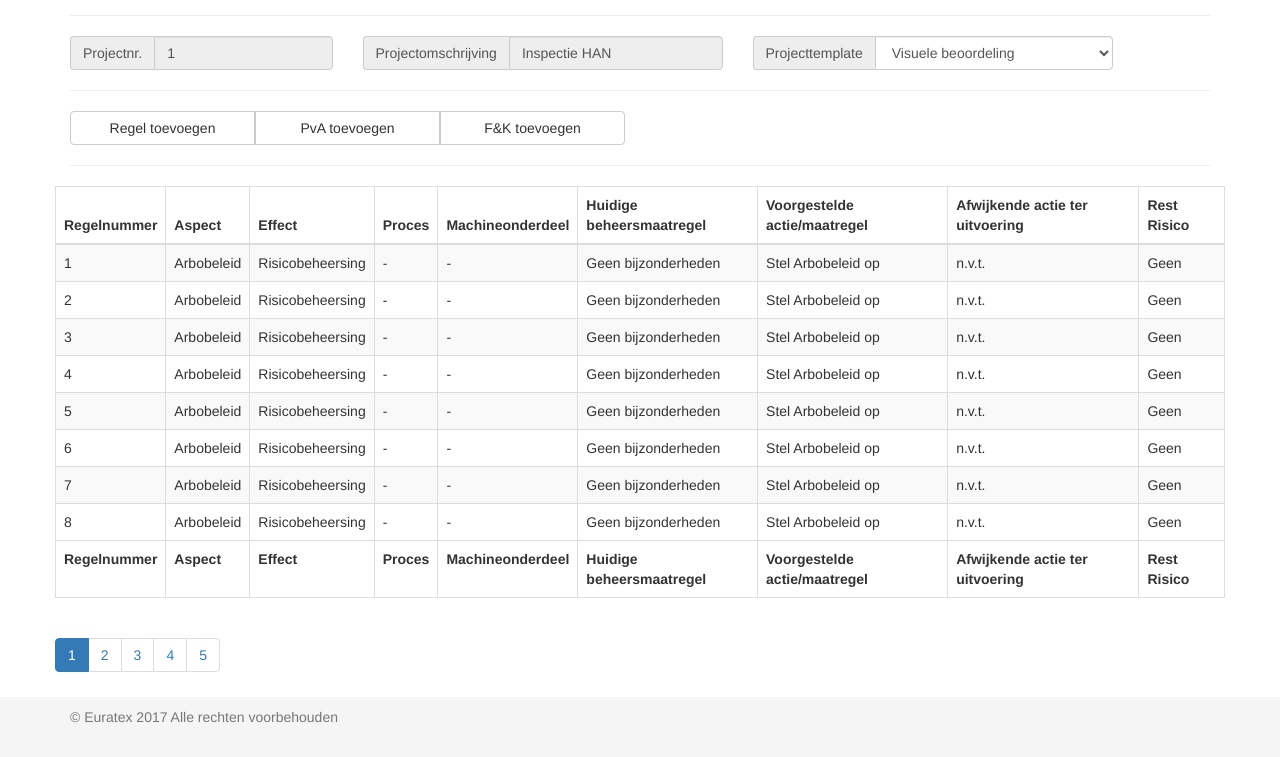
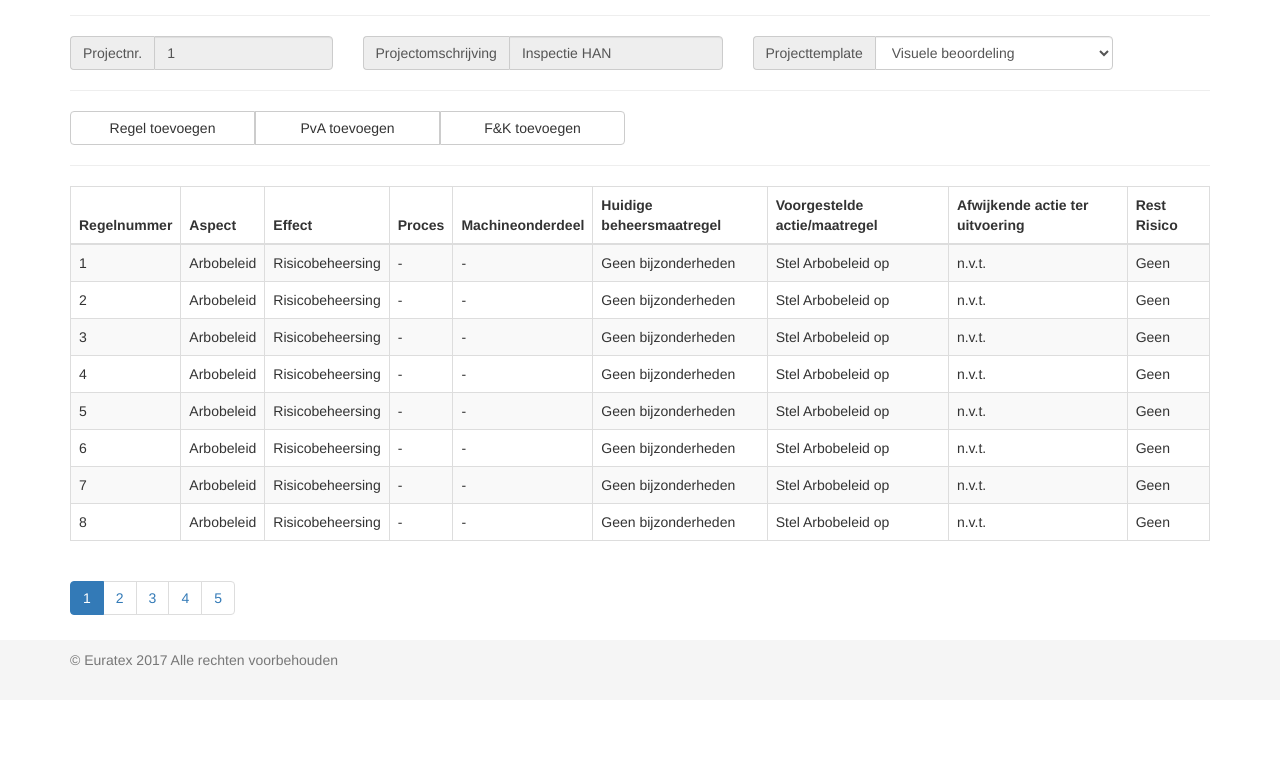
Before and after one commit to kevinoleeh/Itosis, a PHP site: page /rapportage.php in a window 1280 px wide. Shown: the part 156-913 px from the top of the page. After the commit the page ends 822 px from the top, so only its background shows below. Run offline with PHP 8.4, Linux system fonts and the light colour scheme.

Commit message:
cosmetische dingen aangepast

```diff
--- a/Application/rapportage.php
+++ b/Application/rapportage.php
@@ -51,6 +51,7 @@
     <hr>
 
     <div class="row table-responsive">
+        <div class="col-md-12">
             <table id="table" class="table table-striped table-bordered">
                 <thead>
                 <tr>
@@ -83,22 +84,11 @@
                     </tr>
                 <?php } ?>
 
-            <tfoot>
-            <tr>
-                <th>Regelnummer</th>
-                <th>Aspect</th>
-                <th>Effect</th>
-                <th>Proces</th>
-                <th>Machineonderdeel</th>
-                <th>Huidige beheersmaatregel</th>
-                <th>Voorgestelde actie/maatregel</th>
-                <th>Afwijkende actie ter uitvoering</th>
-                <th>Rest Risico</th>
-            </tr>
-            </tfoot>
             </table>
         </div>
+    </div>
     <div class="row">
+        <div class="col-md-12">
             <ul class="pagination">
                 <li class="active"><a href="#">1</a></li>
                 <li><a href="#">2</a></li>
@@ -107,5 +97,6 @@
                 <li><a href="#">5</a></li>
             </ul>
         </div>
+    </div>
 
 <?php include_once('footer.php');
```
Lines whose indentation alone changed are shown as unchanged.
